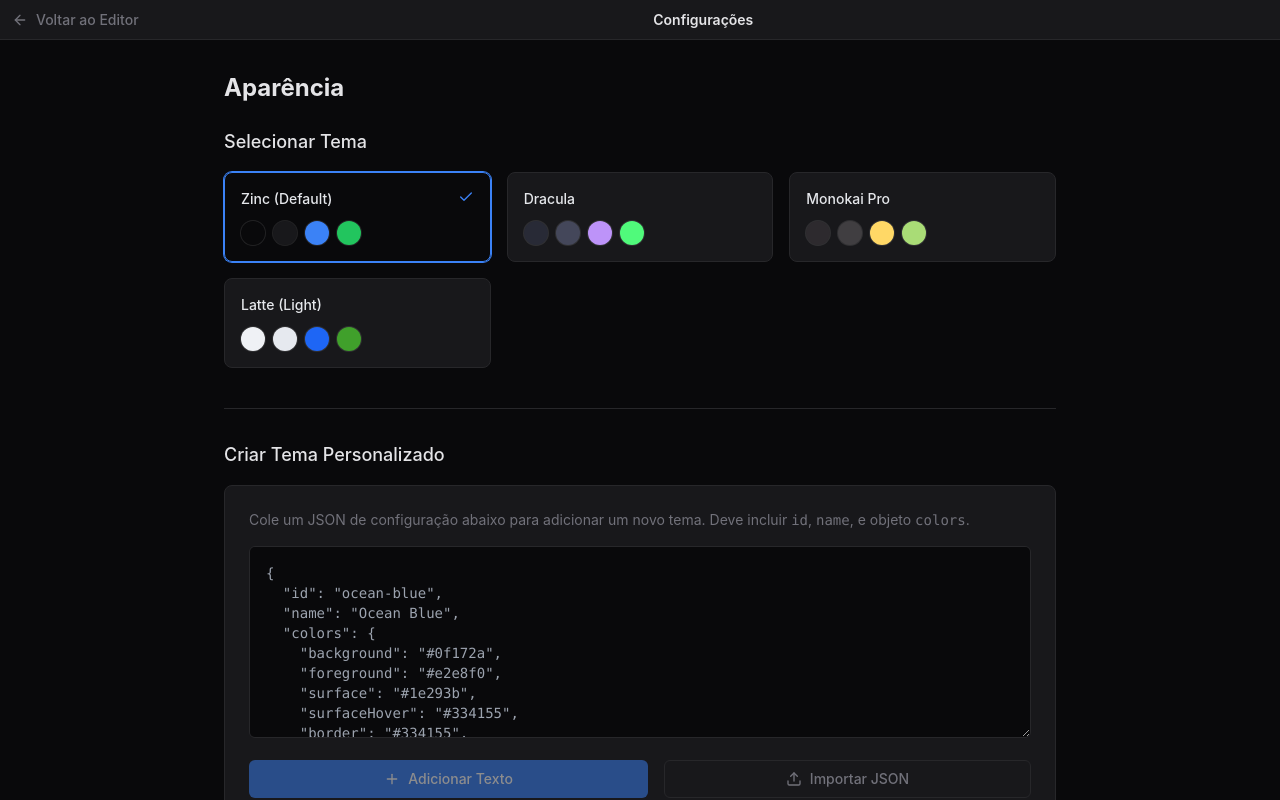
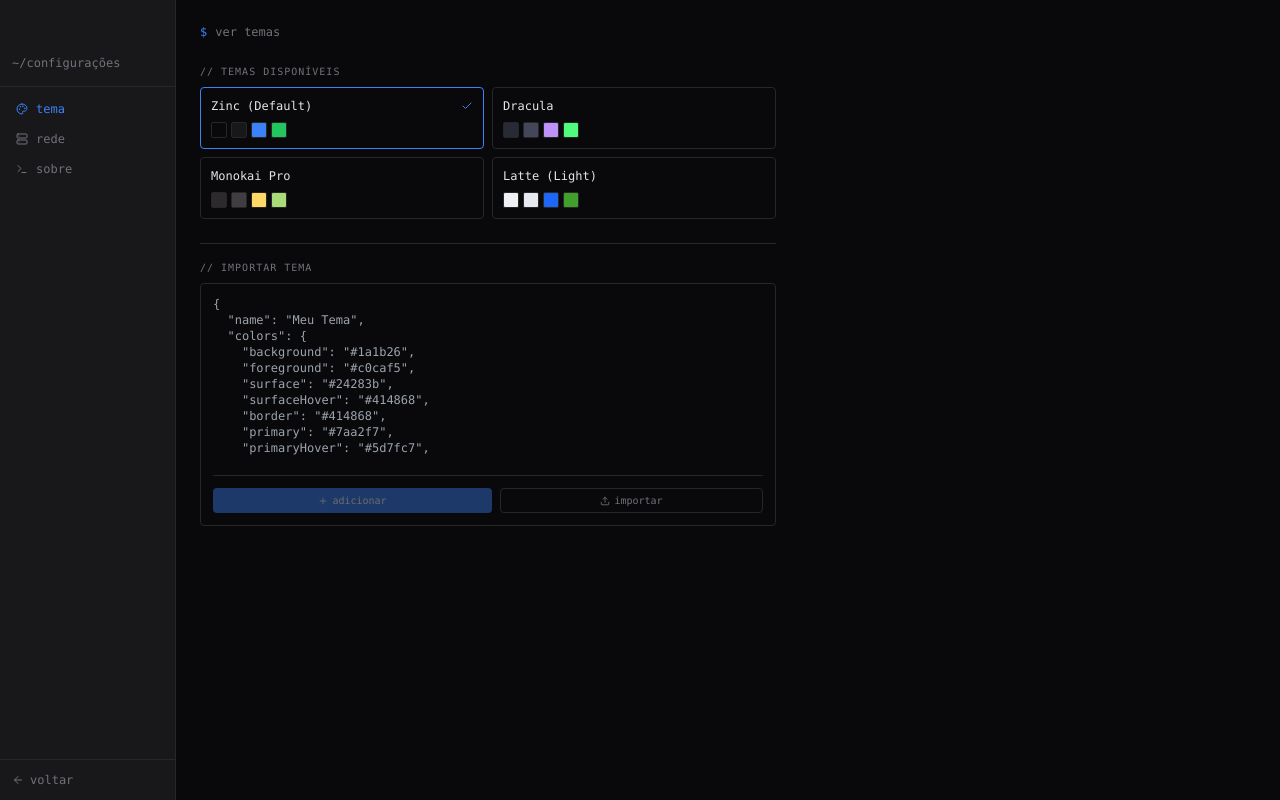
Before and after one commit to VictorHumberto01/CLab_Client, a Next.js app: page /settings in a window 1280 px wide. Built offline with nearby package versions, Linux system fonts and the light colour scheme.

Commit message:
feat: Enhance account history display with detailed entries and add server IP configuration to settings.

```diff
--- a/src/app/settings/page.js
+++ b/src/app/settings/page.js
@@ -1,99 +1,17 @@
 "use client";
 
 import React, { useState } from "react";
-import MenuBar from "../../components/MenuBar";
 import { useTheme } from "../../context/ThemeContext";
-import { Check, Trash2, Plus, ArrowLeft, Upload } from "lucide-react";
+import { Check, Trash2, Plus, ArrowLeft, Upload, Palette, Server, Info, Code, Terminal, Cpu, Database, Monitor } from "lucide-react";
 import Link from "next/link";
-import { useRouter } from "next/navigation";
 
 const SettingsPage = () => {
   const { currentTheme, availableThemes, changeTheme, addCustomTheme, removeCustomTheme } = useTheme();
   const [jsonInput, setJsonInput] = useState("");
   const [error, setError] = useState("");
-  const router = useRouter();
+  const [activeSection, setActiveSection] = useState("appearance");
+  const [saveMessage, setSaveMessage] = useState("");
 
-  const handleImport = (jsonStr) => {
-    try {
-      const theme = JSON.parse(jsonStr);
-
-      // Basic Validation
-      if (!theme.name || !theme.colors) {
-          throw new Error("Invalid theme format. Missing 'name' or 'colors'.");
-      }
-      if (!theme.id) {
-          theme.id = theme.name.toLowerCase().replace(/\s+/g, '-');
-      }
-
-      // Check for required colors
-      const requiredColors = ['background', 'foreground', 'surface', 'surfaceHover', 'border', 'primary', 'primaryHover', 'secondary', 'accent'];
-      const missing = requiredColors.filter(c => !theme.colors[c]);
-      if (missing.length > 0) {
-          throw new Error(`Missing colors: ${missing.join(', ')}`);
-      }
-
-      addCustomTheme(theme);
-      setJsonInput("");
-      setError("");
-      alert("Theme added successfully!");
-    } catch (e) {
-      setError(e.message);
-    }
-  };
-
-  const handleFileUpload = (e) => {
-    const file = e.target.files[0];
-    if (!file) return;
-
-    const reader = new FileReader();
-    reader.onload = (event) => {
-        handleImport(event.target.result);
-    };
-    reader.readAsText(file);
-    // Reset input so same file can be selected again
-    e.target.value = '';
-  };
-
-  const ThemeCard = ({ theme }) => (
-    <div
-        onClick={() => changeTheme(theme.id)}
-        className={`
-            relative p-4 rounded-lg border cursor-pointer transition-all group
-            ${currentTheme.id === theme.id
-                ? 'border-primary bg-primary/5 ring-1 ring-primary'
-                : 'border-border bg-surface hover:border-gray-500'
-            }
-        `}
-    >
-        <div className="flex justify-between items-start mb-3">
-            <span className="font-medium text-sm text-gray-200">{theme.name}</span>
-            {currentTheme.id === theme.id && <Check size={16} className="text-primary" />}
-        </div>
-
-        {/* Color Preview Swatches */}
-        <div className="flex space-x-2">
-            <div className="w-6 h-6 rounded-full ring-1 ring-white/10" style={{ backgroundColor: theme.colors.background }} title="Background" />
-            <div className="w-6 h-6 rounded-full ring-1 ring-white/10" style={{ backgroundColor: theme.colors.surface }} title="Surface" />
-            <div className="w-6 h-6 rounded-full ring-1 ring-white/10" style={{ backgroundColor: theme.colors.primary }} title="Primary" />
-            <div className="w-6 h-6 rounded-full ring-1 ring-white/10" style={{ backgroundColor: theme.colors.accent }} title="Accent" />
-        </div>
-
-        {/* Delete Button (only for custom themes) */}
-        {!['zinc', 'dracula', 'monokai', 'latte'].includes(theme.id) && (
-            <button
-                onClick={(e) => {
-                    e.stopPropagation();
-                    if(confirm(`Delete theme "${theme.name}"?`)) removeCustomTheme(theme.id);
-                }}
-                className="absolute top-2 right-2 p-1.5 text-red-400 opacity-0 group-hover:opacity-100 hover:bg-red-500/10 rounded transition-all"
-            >
-                <Trash2 size={14} />
-            </button>
-        )}
-    </div>
-  );
-
-  // Load Server IP
   const [serverIp, setServerIp] = useState("http://localhost:8080");
 
   React.useEffect(() => {
@@ -105,118 +23,279 @@ const SettingsPage = () => {
 
   const handleSaveIp = () => {
     localStorage.setItem('clab-server-ip', serverIp);
-    alert("IP do servidor salvo! Recarregue a página para aplicar.");
-    window.location.reload();
+    setSaveMessage("// salvo");
+    setTimeout(() => setSaveMessage(""), 3000);
   };
 
+  const handleImport = (jsonStr, silent = false) => {
+    try {
+      const theme = JSON.parse(jsonStr);
+      if (!theme.name || !theme.colors) throw new Error("Faltando 'name' ou 'colors'");
+      if (!theme.id) theme.id = theme.name.toLowerCase().replace(/\s+/g, '-');
+
+      const requiredColors = ['background', 'foreground', 'surface', 'surfaceHover', 'border', 'primary', 'primaryHover', 'secondary', 'accent'];
+      const missing = requiredColors.filter(c => !theme.colors[c]);
+      if (missing.length > 0) throw new Error(`Faltando: ${missing.join(', ')}`);
+
+      addCustomTheme(theme);
+      if (!silent) {
+        setJsonInput("");
+        setError("");
+      }
+    } catch (e) {
+      if (!silent) setError(e.message);
+    }
+  };
+
+  const handleFileUpload = (e) => {
+    const files = Array.from(e.target.files);
+    if (files.length === 0) return;
+
+    let importedCount = 0;
+    files.forEach(file => {
+      const reader = new FileReader();
+      reader.onload = (event) => {
+        handleImport(event.target.result, true);
+        importedCount++;
+        if (importedCount === files.length && files.length > 1) {
+          setError(null);
+        }
+      };
+      reader.readAsText(file);
+    });
+    e.target.value = '';
+  };
+
+  const themeTemplate = `{
+  "name": "Meu Tema",
+  "colors": {
+    "background": "#1a1b26",
+    "foreground": "#c0caf5",
+    "surface": "#24283b",
+    "surfaceHover": "#414868",
+    "border": "#414868",
+    "primary": "#7aa2f7",
+    "primaryHover": "#5d7fc7",
+    "secondary": "#565f89",
+    "accent": "#9ece6a"
+  }
+}`;
+
+  const ThemeCard = ({ theme }) => (
+    <div
+      onClick={() => changeTheme(theme.id)}
+      className={`relative p-2.5 rounded border cursor-pointer transition-all group ${
+        currentTheme.id === theme.id
+          ? 'border-primary bg-primary/5'
+          : 'border-border bg-background hover:border-secondary'
+      }`}
+    >
+      <div className="flex justify-between items-center mb-2">
+        <code className="text-xs text-foreground">{theme.name}</code>
+        {currentTheme.id === theme.id && <Check size={12} className="text-primary" />}
+      </div>
+      <div className="flex space-x-1">
+        {[theme.colors.background, theme.colors.surface, theme.colors.primary, theme.colors.accent].map((c, i) => (
+          <div key={i} className="w-4 h-4 rounded-sm border border-border" style={{ backgroundColor: c }} />
+        ))}
+      </div>
+      {!['zinc', 'dracula', 'monokai', 'latte'].includes(theme.id) && (
+        <button
+          onClick={(e) => { e.stopPropagation(); if(confirm(`Excluir ${theme.name}?`)) removeCustomTheme(theme.id); }}
+          className="absolute top-1.5 right-1.5 p-0.5 text-red-400 opacity-0 group-hover:opacity-100 hover:bg-red-500/10 rounded transition-all"
+        >
+          <Trash2 size={10} />
+        </button>
+      )}
+    </div>
+  );
+
+  const navItems = [
+    { id: 'appearance', label: 'tema', icon: Palette },
+    { id: 'connection', label: 'rede', icon: Server },
+    { id: 'about', label: 'sobre', icon: Terminal },
+  ];
+
   return (
-    <main className="flex flex-col h-screen bg-background text-foreground overflow-hidden">
-      {/* We reuse MenuBar, but maybe disable 'Run' since we are in settings? Or just keep it consistency */}
-      {/* Actually simpler to just have a header for settings since we are 'navigating away' from IDE context conceptually */}
-      <div className="h-10 border-b border-border bg-surface flex items-center px-3 select-none app-drag">
-           <Link href="/" className="flex items-center text-secondary hover:text-foreground transition-colors no-drag">
-               <ArrowLeft size={16} className="mr-2" />
-               <span className="text-sm font-medium">Voltar ao Editor</span>
-           </Link>
-           <div className="mx-auto font-semibold text-sm text-foreground">Configurações</div>
+    <main className="flex flex-col h-screen bg-background text-foreground overflow-hidden font-mono">
+      <div className="flex-1 flex overflow-hidden">
+        {/* Sidebar */}
+        <div className="w-44 border-r border-border bg-surface flex flex-col">
+          {/* Header */}
+          <div className="p-3 pt-[50px] border-b border-border">
+            <code className="text-xs text-secondary">~/configurações</code>
           </div>
 
-      <div className="flex-1 overflow-auto p-8 max-w-4xl mx-auto w-full">
-          <h1 className="text-2xl font-bold mb-6 text-foreground">Aparência</h1>
+          {/* Navigation */}
+          <nav className="p-2 flex flex-col space-y-0.5 flex-1">
+            {navItems.map(item => (
+              <button
+                key={item.id}
+                onClick={() => setActiveSection(item.id)}
+                className={`flex items-center px-2 py-1.5 rounded text-xs transition-colors ${
+                  activeSection === item.id
+                    ? 'bg-primary/10 text-primary'
+                    : 'text-secondary hover:text-foreground hover:bg-surface-hover'
+                }`}
+              >
+                <item.icon size={12} className="mr-2" />
+                {item.label}
+              </button>
+            ))}
+          </nav>
 
-          <section className="mb-10">
-              <h2 className="text-lg font-medium mb-4 text-foreground/80">Selecionar Tema</h2>
-              <div className="grid grid-cols-1 sm:grid-cols-2 md:grid-cols-3 gap-4">
+          {/* Back Button - Bottom */}
+          <div className="p-3 border-t border-border">
+            <Link
+              href="/"
+              className="flex items-center text-secondary hover:text-primary transition-colors text-xs"
+            >
+              <ArrowLeft size={12} className="mr-1.5" />
+              <span>voltar</span>
+            </Link>
+          </div>
+        </div>
+
+        {/* Content */}
+        <div className="flex-1 overflow-auto p-6">
+          <div className="max-w-xl">
+
+            {activeSection === 'appearance' && (
+              <div className="space-y-6">
+                <div className="flex items-center space-x-2 text-secondary text-xs">
+                  <span className="text-primary">$</span>
+                  <span>ver temas</span>
+                </div>
+
+                <section>
+                  <div className="text-[10px] text-secondary uppercase tracking-widest mb-2">// temas disponíveis</div>
+                  <div className="grid grid-cols-2 gap-2">
                     {availableThemes.map(t => <ThemeCard key={t.id} theme={t} />)}
                   </div>
                 </section>
 
-          <section className="mb-10 pt-8 border-t border-border">
-              <h2 className="text-lg font-medium mb-4 text-foreground/80">Criar Tema Personalizado</h2>
-              <div className="bg-surface border border-border rounded-lg p-6">
-                  <p className="text-sm text-secondary mb-4">
-                      Cole um JSON de configuração abaixo para adicionar um novo tema.
-                      Deve incluir <code>id</code>, <code>name</code>, e objeto <code>colors</code>.
-                  </p>
-
+                <section className="pt-4 border-t border-border">
+                  <div className="text-[10px] text-secondary uppercase tracking-widest mb-2">// importar tema</div>
+                  <div className="bg-background border border-border rounded p-3">
                     <textarea
                       value={jsonInput}
                       onChange={(e) => setJsonInput(e.target.value)}
-                    className="w-full h-48 bg-background border border-border rounded-md p-4 font-mono text-sm text-foreground focus:border-primary focus:outline-none mb-4"
-                    placeholder={`{
-  "id": "ocean-blue",
-  "name": "Ocean Blue",
-  "colors": {
-    "background": "#0f172a",
-    "foreground": "#e2e8f0",
-    "surface": "#1e293b",
-    "surfaceHover": "#334155",
-    "border": "#334155",
-    "primary": "#38bdf8",
-    "primaryHover": "#0ea5e9",
-    "secondary": "#94a3b8",
-    "accent": "#4ade80"
-  }
-}`}
+                      className="w-full h-40 bg-transparent text-xs text-foreground focus:outline-none resize-none"
+                      placeholder={themeTemplate}
+                      spellCheck={false}
                     />
-
-                  {error && (
-                      <div className="p-3 mb-4 bg-red-500/10 border border-red-500/20 text-red-400 text-sm rounded">
-                          {error}
-                      </div>
-                  )}
-
-                  <div className="flex gap-4">
+                    {error && <div className="text-red-400 text-[10px] mt-2">// erro: {error}</div>}
+                    <div className="flex gap-2 mt-3 pt-3 border-t border-border">
                       <button
                         onClick={() => handleImport(jsonInput)}
                         disabled={!jsonInput.trim()}
-                        className="flex-1 flex items-center justify-center px-4 py-2 bg-primary hover:bg-primary-hover text-white rounded-md text-sm font-medium transition-colors disabled:opacity-50 disabled:cursor-not-allowed"
+                        className="flex-1 flex items-center justify-center px-2 py-1 bg-primary hover:bg-primary-hover text-white rounded text-[10px] transition-colors disabled:opacity-40"
                       >
-                          <Plus size={16} className="mr-2" />
-                          Adicionar Texto
+                        <Plus size={10} className="mr-1" /> adicionar
                       </button>
-
                       <div className="flex-1 relative">
-                          <input
-                            type="file"
-                            accept=".json"
-                            onChange={handleFileUpload}
-                            className="absolute inset-0 w-full h-full opacity-0 cursor-pointer"
-                          />
-                          <button
-                            className="w-full h-full flex items-center justify-center px-4 py-2 bg-surface hover:bg-surface-hover border border-border text-secondary rounded-md text-sm font-medium transition-colors"
-                          >
-                              <Upload size={16} className="mr-2" />
-                              Importar JSON
+                        <input type="file" accept=".json" multiple onChange={handleFileUpload} className="absolute inset-0 w-full h-full opacity-0 cursor-pointer" />
+                        <button className="w-full flex items-center justify-center px-2 py-1 border border-border text-secondary rounded text-[10px] hover:text-foreground">
+                          <Upload size={10} className="mr-1" /> importar
                         </button>
                       </div>
                     </div>
                   </div>
                 </section>
+              </div>
+            )}
 
-          <section className="mb-10 pt-8 border-t border-border">
-            <h1 className="text-2xl font-bold mb-6 text-foreground">Conexão</h1>
-            <h2 className="text-lg font-medium mb-4 text-foreground/80">Endereço do Servidor</h2>
-            <div className="bg-surface border border-border rounded-lg p-6">
-                 <p className="text-sm text-secondary mb-4">
-                    Defina o IP ou URL do servidor backend. Padrão: <code>http://localhost:8080</code>
-                  </p>
-                  <div className="flex gap-4">
+            {activeSection === 'connection' && (
+              <div className="space-y-6">
+                <div className="flex items-center space-x-2 text-secondary text-xs">
+                  <span className="text-primary">$</span>
+                  <span>testar conexão</span>
+                </div>
+
+                <section>
+                  <div className="text-[10px] text-secondary uppercase tracking-widest mb-2">// servidor backend</div>
+                  <div className="bg-background border border-border rounded p-3">
+                    <div className="text-[10px] text-secondary mb-2">BASE_URL =</div>
+                    <div className="flex gap-2">
                       <input
                         type="text"
                         value={serverIp}
                         onChange={(e) => setServerIp(e.target.value)}
-                        className="flex-1 bg-background border border-border rounded-md px-4 py-2 text-foreground focus:border-primary focus:outline-none"
+                        className="flex-1 bg-transparent border-b border-border px-1 py-1 text-xs text-foreground focus:border-primary focus:outline-none"
                       />
                       <button
                         onClick={handleSaveIp}
-                        className="px-6 py-2 bg-primary hover:bg-primary-hover text-white rounded-md text-sm font-medium transition-colors"
+                        className="px-3 py-1 bg-primary hover:bg-primary-hover text-white rounded text-[10px] transition-colors"
                       >
-                        Salvar
+                        salvar
                       </button>
                     </div>
+                    {saveMessage && <div className="text-green-400 text-[10px] mt-2">{saveMessage}</div>}
                   </div>
                 </section>
+              </div>
+            )}
+
+            {activeSection === 'about' && (
+              <div className="space-y-6">
+                <div className="flex items-center space-x-2 text-secondary text-xs">
+                  <span className="text-primary">$</span>
+                  <span>neofetch</span>
+                </div>
+
+                <div className="bg-background border border-border rounded p-4">
+                  <div className="flex items-start space-x-4">
+                    {/* ASCII Art Logo */}
+                    <pre className="text-primary text-[8px] leading-tight hidden sm:block">{`
+   _____ _       _
+  / ____| |     | |
+ | |    | | __ _| |__
+ | |    | |/ _\` | '_ \\
+ | |____| | (_| | |_) |
+  \\_____|_|\\__,_|_.__/
+                       `}</pre>
+
+                    {/* Info */}
+                    <div className="text-xs space-y-1 flex-1">
+                      <div className="flex">
+                        <span className="text-primary w-20">app</span>
+                        <span className="text-foreground">CLab IDE</span>
+                      </div>
+                      <div className="flex">
+                        <span className="text-primary w-20">version</span>
+                        <span className="text-foreground">0.1.0-alpha</span>
+                      </div>
+                      <div className="border-t border-border my-2" />
+                      <div className="flex">
+                        <span className="text-secondary w-20">frontend</span>
+                        <span className="text-foreground">Next.js 14</span>
+                      </div>
+                      <div className="flex">
+                        <span className="text-secondary w-20">backend</span>
+                        <span className="text-foreground">Go + Gin</span>
+                      </div>
+                      <div className="flex">
+                        <span className="text-secondary w-20">editor</span>
+                        <span className="text-foreground">Monaco</span>
+                      </div>
+                      <div className="flex">
+                        <span className="text-secondary w-20">runtime</span>
+                        <span className="text-foreground">Electron</span>
+                      </div>
+                      <div className="border-t border-border my-2" />
+                      <div className="flex space-x-1">
+                        {['bg-red-500', 'bg-yellow-500', 'bg-green-500', 'bg-cyan-500', 'bg-blue-500', 'bg-purple-500'].map((c, i) => (
+                          <div key={i} className={`w-3 h-3 rounded-sm ${c}`} />
+                        ))}
+                      </div>
+                    </div>
+                  </div>
+                </div>
+              </div>
+            )}
+
+          </div>
+        </div>
       </div>
     </main>
   );
--- a/src/components/MenuBar.js
+++ b/src/components/MenuBar.js
@@ -66,9 +66,7 @@ const MenuBar = ({ runInCloud, isRunning, showAiPanel, setShowAiPanel }) => {
                 onClick={() => setShowProfileMenu(!showProfileMenu)}
                 className="flex items-center space-x-2 py-1 px-2 rounded-md hover:bg-surface-hover transition-all text-xs text-foreground"
              >
-                <div className="w-5 h-5 rounded bg-primary flex items-center justify-center text-[10px] font-bold text-white">
-                    {user.email?.[0].toUpperCase()}
-                </div>
+                <User size={18} className="text-primary" />
                 <span className="max-w-[100px] truncate">{user.email}</span>
                 <ChevronDown size={12} className="text-secondary" />
              </button>
--- a/src/context/ThemeContext.js
+++ b/src/context/ThemeContext.js
@@ -40,9 +40,15 @@ export const ThemeProvider = ({ children }) => {
   };
 
   const addCustomTheme = (newTheme) => {
-    const updatedCustom = [...customThemes, newTheme];
-    setCustomThemes(updatedCustom);
-    localStorage.setItem('clab-custom-themes', JSON.stringify(updatedCustom));
+    setCustomThemes(prev => {
+      // Check if theme already exists
+      if (prev.some(t => t.id === newTheme.id)) {
+        return prev;
+      }
+      const updatedCustom = [...prev, newTheme];
+      localStorage.setItem('clab-custom-themes', JSON.stringify(updatedCustom));
+      return updatedCustom;
+    });
     // Automatically switch to it
     changeTheme(newTheme.id);
   };
```
Also changed, not shown: src/app/account/page.js (+52 -23 lines), src/components/AIPanel/AnalysisPanel.js (+62 -44 lines). Lines whose indentation alone changed are shown as unchanged.
